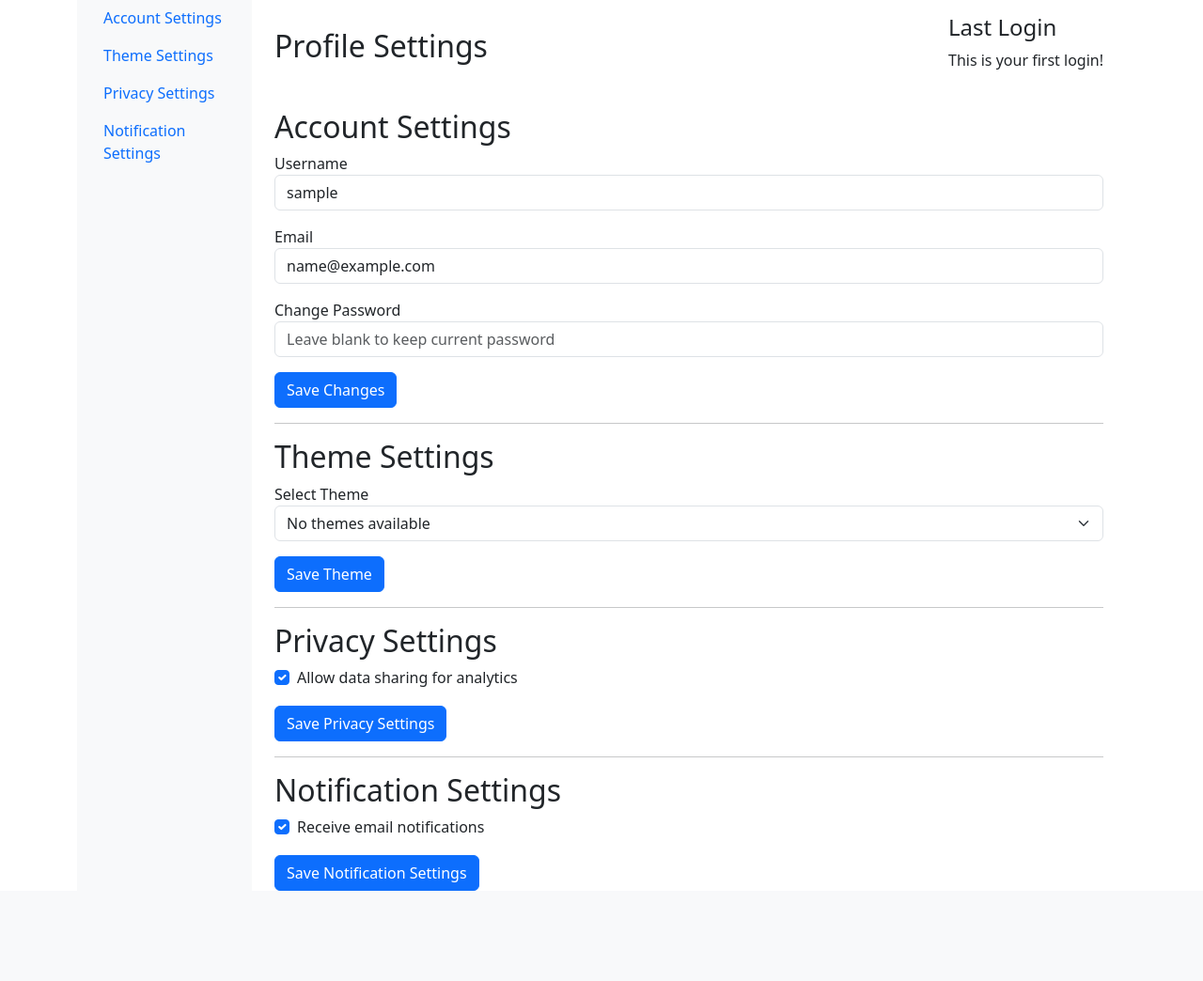
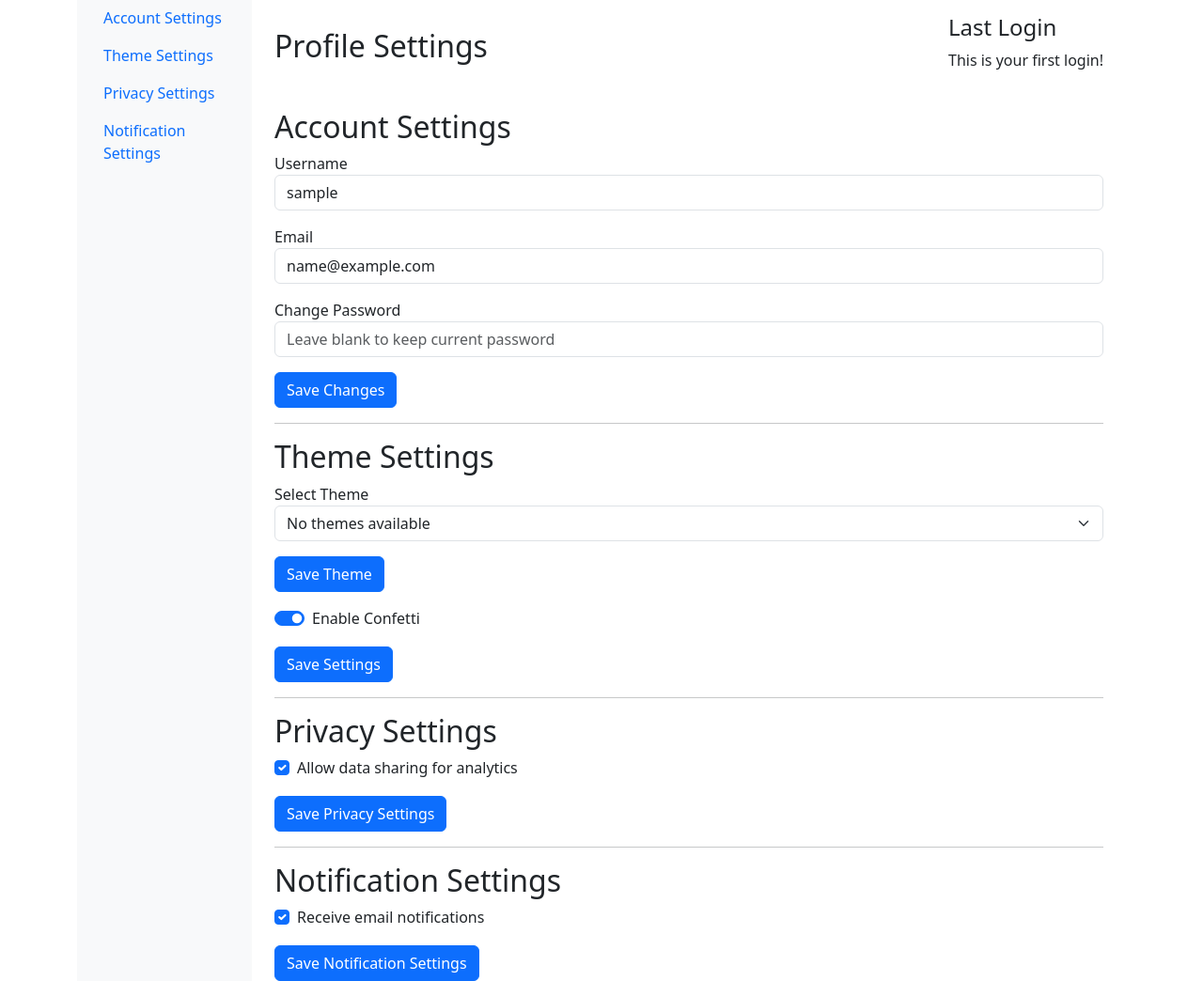
Before and after one commit to soarn/capstone, a Flask app: page /profile in a window 1280 px wide. Shown: the part 126-1170 px from the top of the page at 94% size. Before the commit the page ends 1074 px from the top, so only its background shows below. Run offline with Flask 3, Linux system fonts and the light colour scheme; the visitor is signed in with stand-in values (Sample User, id 1); data comes from the database, SQL or seed files in the repository; data that the repository does not hold is empty.

Commit message:
feat: add confetti settings to user profile; implement toggle and update route

```diff
--- a/app/db/db_models.py
+++ b/app/db/db_models.py
@@ -20,6 +20,7 @@ class User(UserMixin, db.Model):
     notifications = db.Column(db.Boolean, nullable=False, default=True)
     theme         = db.Column(db.String(20), default="default")
     data_sharing  = db.Column(db.Boolean, default=True)
+    confetti_enabled = db.Column(db.Boolean, nullable=False, default=True)
 
     # Hash the password before storing it
     def set_password(self, password):
--- a/app/routes/profile.py
+++ b/app/routes/profile.py
@@ -52,6 +52,19 @@ def update_theme_settings():
     flash("Theme updated successfully!", "success")
     return redirect(url_for('profile.profile_page'))
 
+# Route to update confetti settings
+@profile.route('/profile/update-confetti', methods=['POST'])
+@login_required
+def update_confetti():
+    confetti_enabled = 'confetti_enabled' in request.form
+
+    # Update user's confetti settings in the database
+    current_user.confetti_enabled = confetti_enabled
+    db.session.commit()
+
+    flash("Confetti settings updated successfully!", "success")
+    return redirect(url_for('profile.profile_page'))
+
 # Route to update privacy settings
 @profile.route('/profile/update-privacy', methods=['POST'])
 @login_required
--- a/app/templates/base.html
+++ b/app/templates/base.html
@@ -118,5 +118,6 @@
     </script>
     <script src="https://cdn.jsdelivr.net/npm/bootstrap@5.3.0/dist/js/bootstrap.bundle.min.js"></script>
     <script src="https://code.jquery.com/jquery-3.5.1.slim.min.js"></script>
+    <script src="https://cdn.jsdelivr.net/npm/canvas-confetti@1.9.3/dist/confetti.browser.min.js"></script>
   </body>
 </html>
--- a/app/templates/profile.html
+++ b/app/templates/profile.html
@@ -104,6 +104,20 @@ endblock %} {% block content %}
           </div>
           <button type="submit" class="btn btn-primary mt-3">Save Theme</button>
         </form>
+
+        <!-- Confetti Toggle -->
+        <form method="POST" action="{{ url_for('profile.update_confetti') }}">
+          <div class="form-check form-switch mt-3">
+              <input
+                  class="form-check-input"
+                  type="checkbox"
+                  id="confettiToggle"
+                  name="confetti_enabled"
+                  {% if user.confetti_enabled %} checked {% endif %}>
+              <label class="form-check-label" for="confettiToggle">Enable Confetti</label>
+          </div>
+          <button type="submit" class="btn btn-primary mt-3">Save Settings</button>
+      </form>
       </section>
 
       <hr />
```
Also changed, not shown: app/templates/buy.html (+51 -0 lines), migrations/versions/879815c03844_add_confetti_enabled_to_user_model.py (added, +32 -0 lines).
